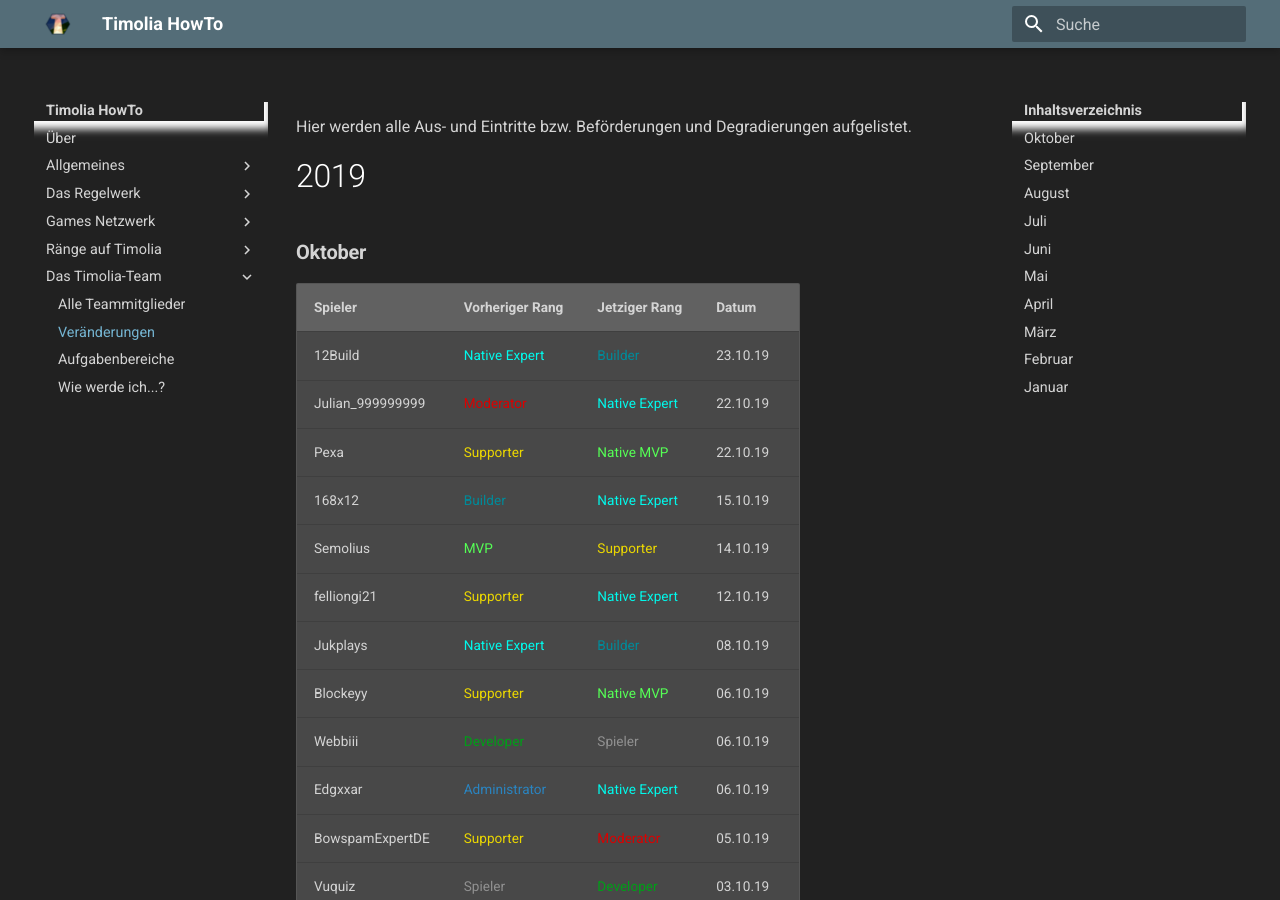
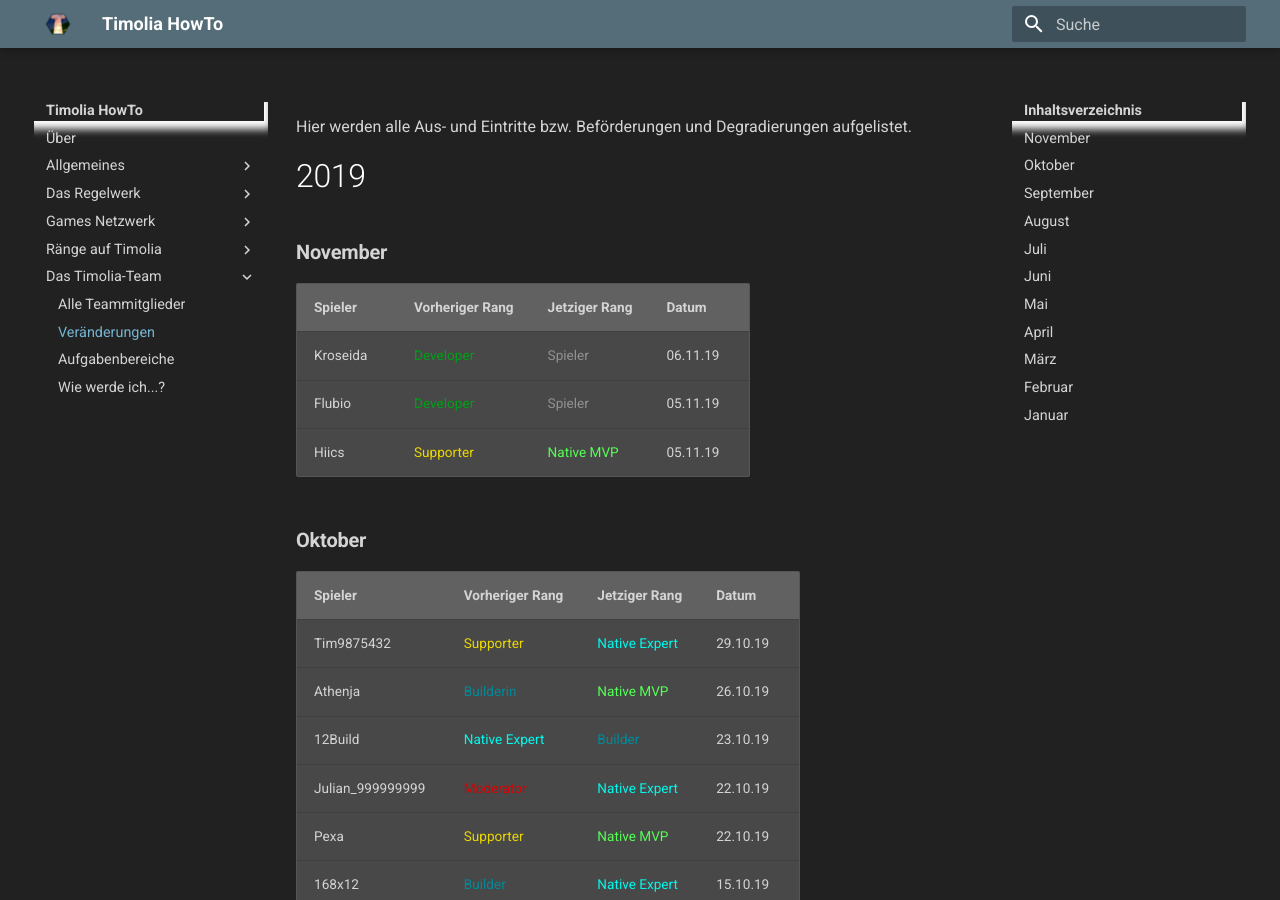
Before and after one commit to TimoliaDE/HowTo, an MkDocs documentation site: the page built from docs/team/changes.md, in a window 1280 px wide and 900 px high. Built offline with MkDocs 1.6.1 and Material for MkDocs 9.7.7, drawn with Linux system fonts in a browser that asks for light colours; old or Windows-style settings are respelled for this version of MkDocs.

Commit message:
Athenja, Tim9875432, Hiics, Flubio, Kroseida verlassen uns

```diff
--- a/docs/team/changes.md
+++ b/docs/team/changes.md
@@ -2,9 +2,19 @@ Hier werden alle Aus- und Eintritte bzw. Beförderungen und Degradierungen aufge
 
 # 2019
 
+###  <strong>November</strong>
+| Spieler | Vorheriger Rang | Jetziger Rang | Datum |
+| ------ | ------ | ------ | ------ |
+| Kroseida | <span class='developer'>Developer</span> | <span class='user'>Spieler</span> | 06.11.19 |
+| Flubio | <span class='developer'>Developer</span> | <span class='user'>Spieler</span> | 05.11.19 |
+| Hiics | <span class='supporter'>Supporter</span> | <span class='mvp'>Native MVP</span> | 05.11.19 |
+
+
 ###  <strong>Oktober</strong>
 | Spieler | Vorheriger Rang | Jetziger Rang | Datum |
 | ------ | ------ | ------ | ------ |
+| Tim9875432 | <span class='supporter'>Supporter</span> | <span class='expert'>Native Expert</span> | 29.10.19 |
+| Athenja | <span class='builder'>Builderin</span> | <span class='mvp'>Native MVP</span> | 26.10.19 |
 | 12Build | <span class='expert'>Native Expert</span> | <span class='builder'>Builder</span> | 23.10.19 |
 | Julian_999999999 | <span class='moderator'>Moderator</span> | <span class='expert'>Native Expert</span> | 22.10.19 |
 | Pexa | <span class='supporter'>Supporter</span> | <span class='mvp'>Native MVP</span> | 22.10.19 |
```
Also changed, not shown: docs/team/members.md (+1 -16 lines).
